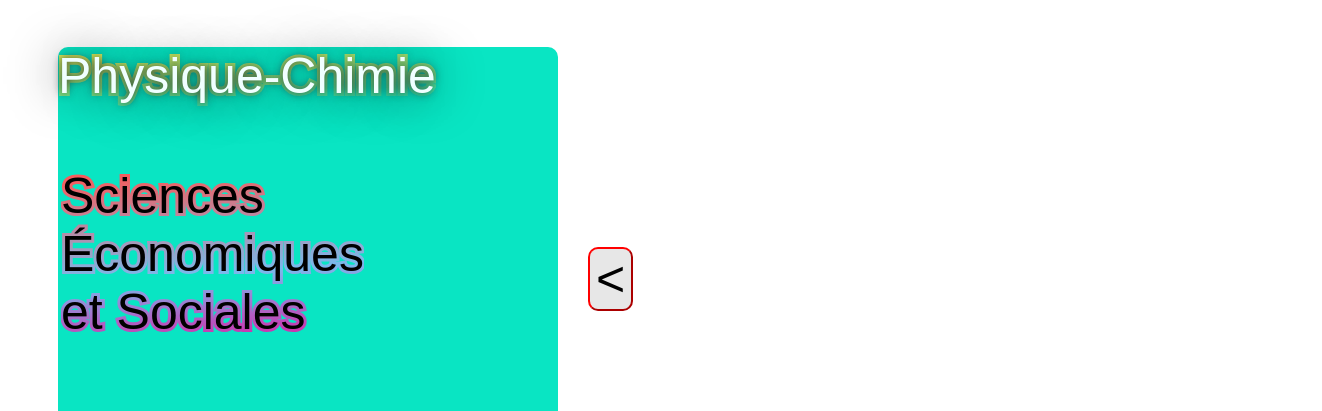
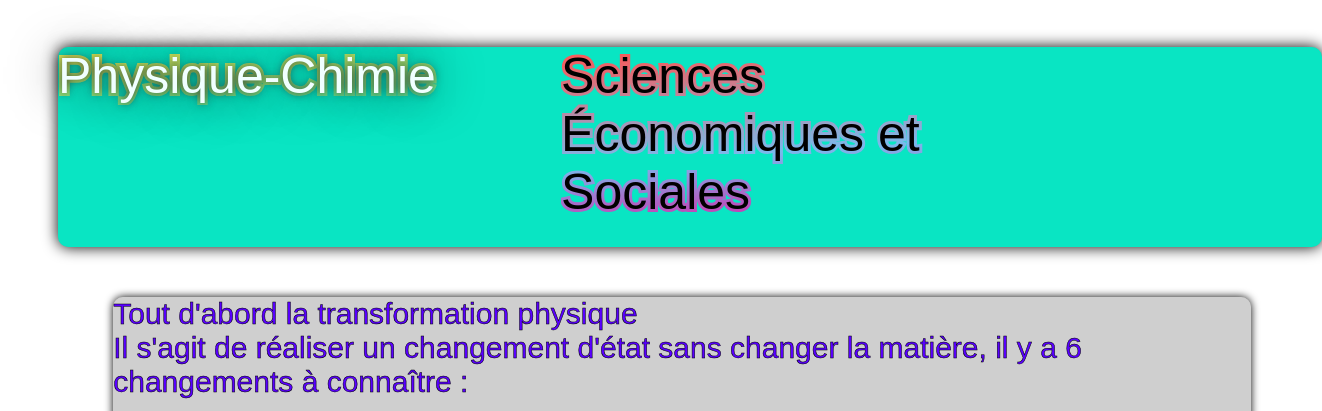
Before and after one commit to Xitef156/Web, a website: page index.html in a window 1280 px wide. Shown: the part 386-797 px from the top of the page, 1322 px wide, since content can reach past the window. Drawn offline with Linux system fonts and the light colour scheme; a web font is replaced by a local one.

Commit message:
Update styles.css

```diff
--- a/css/styles.css
+++ b/css/styles.css
@@ -3,6 +3,11 @@ p,div,button,option{
 	font-family: 'Electrolize', sans-serif;
 	font-size: 50px;
 }
+
+iframe{
+	border-radius: 20px;
+}
+
 select{
 	font-family: 'Electrolize', sans-serif;
 	font-size: 50px;
@@ -24,22 +29,21 @@ select{
 }
 
 .matter{
-	float: left;
 	border-radius: 10px;
-	width: 500px;
-	height: 500px;
+	width: 100%;
+	height: 25%;
 	margin-top: 50px;
 	margin-left: 50px;
 	background-color: #09E5C3;
 	text-decoration: none;
 	display: flex;
+	box-shadow: #000000 0 0 0.3em;
 }
 
 .ses{
 	height: 200px;
 	width: 500px;
 	position: relative;
-	top: 120px;
 	right: 375px;
 	background: -webkit-linear-gradient(-86deg, #f85b5b 5%, #7ab9ec 53%, #e5099c 91%);
 	-webkit-background-clip: text;
```
